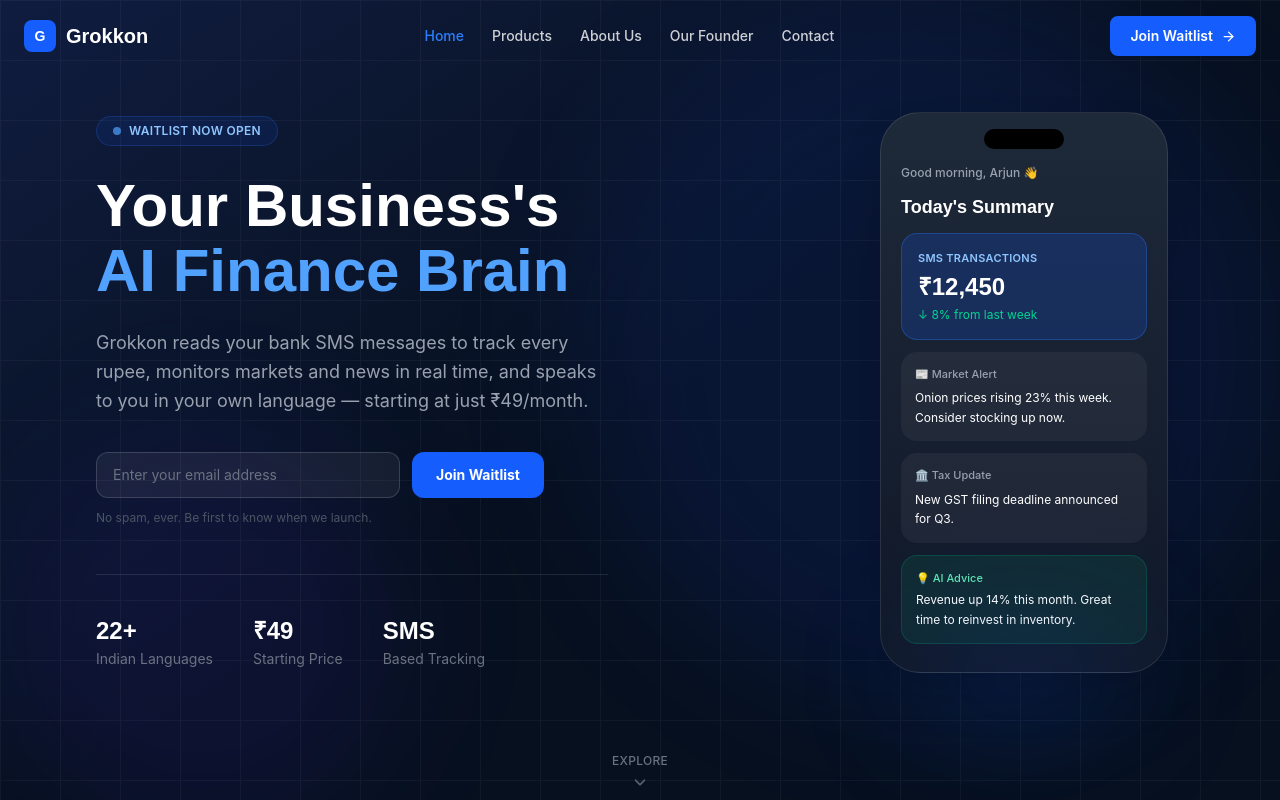
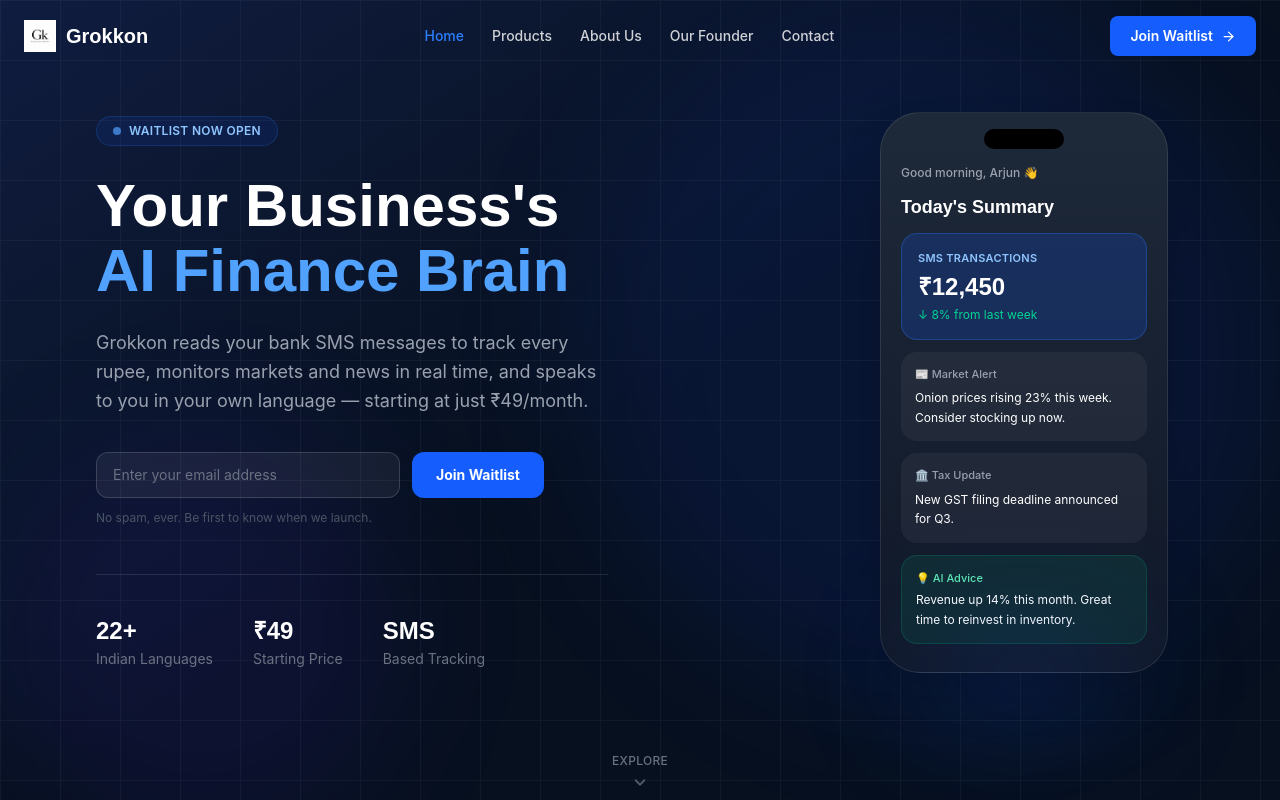
Before and after one commit to Prithu-1/Grokkon, a React (Vite) app: page / in a window 1280 px wide. Shown: the top 800 px of the page. Built offline with nearby package versions, Linux system fonts and the light colour scheme.

Commit message:
update website

```diff
--- a/src/App.tsx
+++ b/src/App.tsx
@@ -1,3 +1,4 @@
+import logo from "./assets/logo.png"
 import { useState, useEffect } from "react";
 import {
   Menu,
@@ -78,14 +79,7 @@
             onClick={() => goto("home")}
             className="flex items-center gap-2.5"
           >
-            <div className="w-8 h-8 bg-blue-600 rounded-lg flex items-center justify-center">
-              <span
-                className="text-white font-extrabold text-sm"
-                style={{ fontFamily: "'Outfit', sans-serif" }}
-              >
-                G
-              </span>
-            </div>
+            <img src={logo} alt="Grokkon" className="w-8 h-8 object-contain" />
             <span
               className={`text-xl font-bold transition-colors ${
                 scrolled ? "text-gray-900" : "text-white"
@@ -738,14 +732,7 @@
       <footer className="bg-[#07101f] py-12 border-t border-white/5">
         <div className="max-w-7xl mx-auto px-6 flex flex-col md:flex-row items-center justify-between gap-8">
           <button onClick={() => goto("home")} className="flex items-center gap-3">
-            <div className="w-8 h-8 bg-blue-600 rounded-lg flex items-center justify-center">
-              <span
-                className="text-white font-extrabold text-sm"
-                style={{ fontFamily: "'Outfit', sans-serif" }}
-              >
-                G
-              </span>
-            </div>
+            <img src={logo} alt="Grokkon" className="w-8 h-8 object-contain" />
             <div className="text-left">
               <div className="text-white font-bold" style={{ fontFamily: "'Outfit', sans-serif" }}>
                 Grokkon
--- /dev/null
+++ b/src/vite-env.d.ts
@@ -0,0 +1,6 @@
+/// <reference types="vite/client" />
+
+declare module "*.png" {
+  const src: string;
+  export default src;
+}
```
Also changed, not shown: src/assets/logo.png (added).
